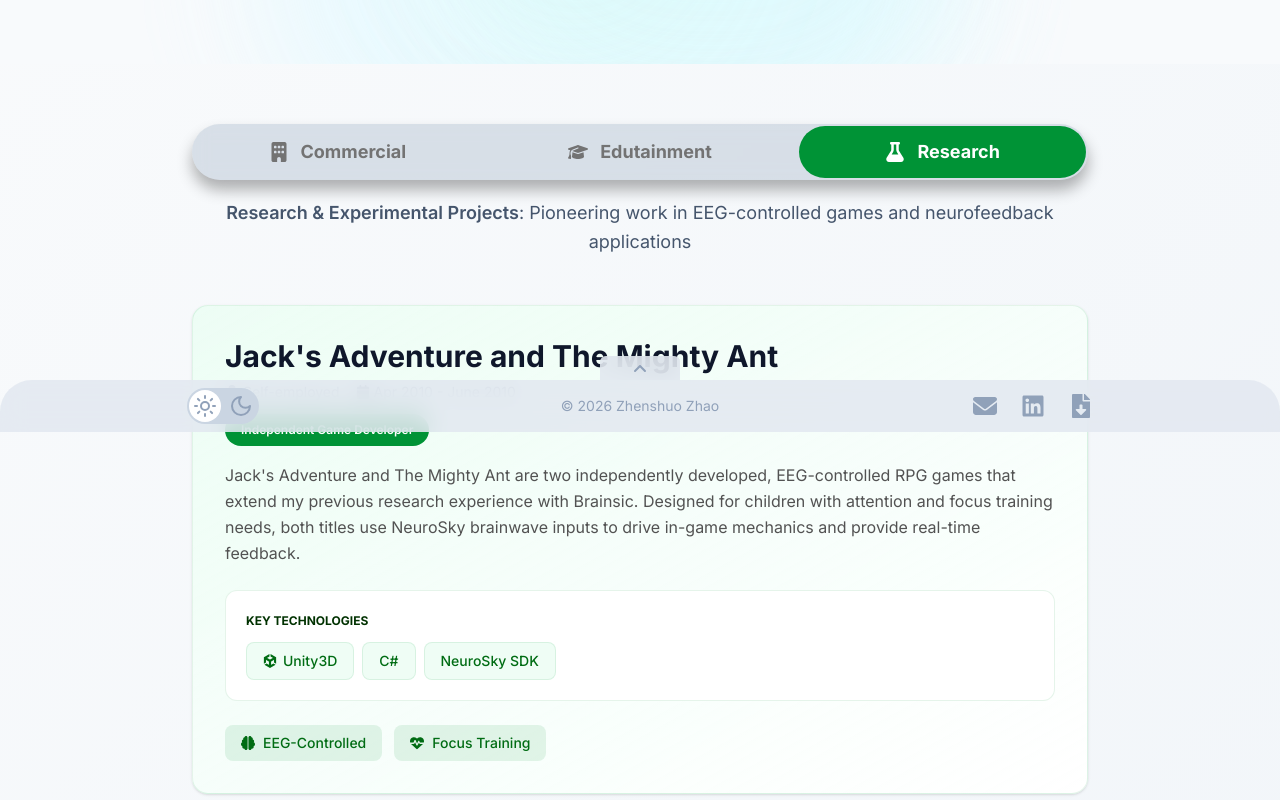
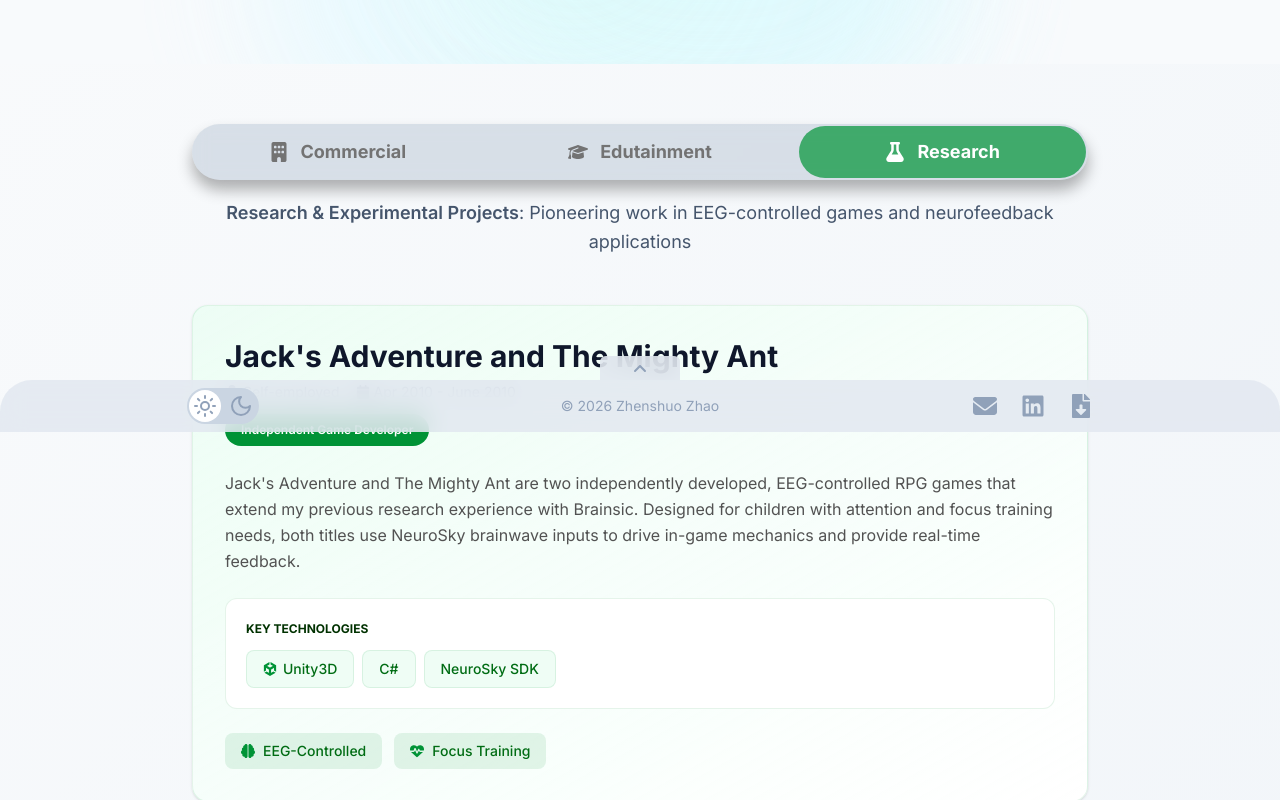
Before and after one commit to ZHENSHUO-ZHAO/portfolio, a React (Vite) app: page /project/research in a window 1280 px wide. Shown: the part 420-1220 px from the top of the page. Built offline with nearby package versions, Linux system fonts and the light colour scheme.

Commit message:
Added dark theme to the project page.

```diff
--- a/src/components/page/ContactCardSection.tsx
+++ b/src/components/page/ContactCardSection.tsx
@@ -53,7 +53,7 @@ export function ContactCardSection({
           />
         </div>
       ) : (
-        <>
+        <div className="relative">
           <SectionHeading
             data={headingData}
             invertColor={invertColor}
@@ -65,7 +65,7 @@ export function ContactCardSection({
             invertColor={invertColor}
             buttonsColor={buttonsColor}
           />
-        </>
+        </div>
       )}
     </section>
   );
@@ -100,7 +100,7 @@ function ContactButtons({
       </ContactLink>
       <ContactLink
         data={links[1].contact}
-        className={`px-8 py-4 bg-white/10 backdrop-blur-sm ${buttonsColorTmp[1].text} ${buttonsColorTmp[1].bg}  ${buttonsColorTmp[1].border} border-2 rounded-xl font-semibold flex gap-2 justify-center items-center
+        className={`px-8 py-4 backdrop-blur-sm ${buttonsColorTmp[1].text} ${buttonsColorTmp[1].bg}  ${buttonsColorTmp[1].border} border-2 rounded-xl font-semibold flex gap-2 justify-center items-center
         hover:-translate-y-1 active:-translate-y-1 transition duration-300`}
       >
         {Icon2 && <Icon2 />}
@@ -113,25 +113,25 @@ function ContactButtons({
 const tagColorNormal: IconColor = {
   icon: "text-tone5-300",
   text: "text-secondary",
-  bg: "bg-white border-4 border-slate-100",
+  bg: "bg-white dark:bg-slate-800 border-4 border-slate-100 dark:border-slate-900",
 };
 
 const tagColorInvert: IconColor = {
   icon: "text-tone5-300",
   text: "text-white",
-  bg: "bg-white/20",
+  bg: "bg-white/10 border-4 border-white/15",
 };
 
 const buttonsColorNormal: IconColor[] = [
   {
     text: "text-white",
-    bg: "bg-tone1-700 hover:bg-tone1-600 active:bg-tone1-600",
+    bg: "bg-tone1-700 dark:bg-tone1-600 hover:bg-tone1-600 dark:hover:bg-tone1-500 active:bg-tone1-600 dark:active:bg-tone1-500",
     shadow:
-      "shadow-tone1-700/20 hover:shadow-tone1-600/20 active:shadow-tone1-600/20",
+      "shadow-tone1-700/20 dark:shadow-tone1-600/50 hover:shadow-tone1-600/20 dark:hover:shadow-tone1-500/50 dark:active:shadow-tone1-500/50 active:shadow-tone1-600/20",
   },
   {
     text: "text-secondary",
-    bg: "bg-slate-100 hover:bg-white active:bg-white",
+    bg: "bg-slate-200 dark:bg-white/10 hover:bg-slate-100 dark:hover:bg-white/40 active:bg-slate-100 dark:active:bg-white/40 ",
     border: "border-slate-200",
   },
 ];
--- a/src/index.css
+++ b/src/index.css
@@ -214,6 +214,10 @@
     @apply bg-linear-to-br from-slate-50 to-slate-100;
   }
 
+  .dark .bg-color-normal {
+    @apply bg-linear-to-br from-slate-950 to-slate-900;
+  }
+
   .bg-color-invert {
     @apply bg-linear-to-br from-slate-900 via-slate-900 to-slate-700;
   }
--- a/src/pages/About/About.tsx
+++ b/src/pages/About/About.tsx
@@ -25,9 +25,7 @@ export default function About() {
         id="journey-section"
         headingData={content.journey.heading}
         maxWidth="mx-auto max-w-4xl"
-        bgChildren={
-          <div className="size-full bg-color-normal dark:bg-linear-to-br dark:from-slate-950 dark:to-slate-900" />
-        }
+        bgChildren={<div className="size-full bg-color-normal" />}
       >
         <Journey data={content.journey.items} />
       </Section>
--- a/src/pages/Experience/JobList.tsx
+++ b/src/pages/Experience/JobList.tsx
@@ -31,7 +31,7 @@ const cardColors: CardColor[] = [
       }, // For time, checkmark, products titles and markets
       { text: "text-tone1-900 dark:text-tone1-400", bg: "" }, // For products heading
       {
-        text: "text-tone1-700 dark:text-tone1-400",
+        text: "text-tone1-600 [&>span]:text-tone1-700 dark:text-tone1-400 dark:[&>span]:text-tone1-200",
         bg: "",
         border: "border-tone1-700/30 dark:border-tone1-500/20",
         shadow: `hover:shadow-[0_2px_8px_color-mix(in_oklch,var(--color-tone1-700)_50%,transparent)]
@@ -57,7 +57,7 @@ const cardColors: CardColor[] = [
       }, // For time, checkmark, products titles and markets
       { text: "text-tone2-900 dark:text-tone2-400", bg: "" }, // For products heading
       {
-        text: "text-tone2-700 dark:text-tone2-400",
+        text: "text-tone2-600 [&>span]:text-tone2-700 dark:text-tone2-400 dark:[&>span]:text-tone2-200",
         bg: "",
         border: "border-tone2-700/30 dark:border-tone2-500/20",
         shadow: `hover:shadow-[0_2px_8px_color-mix(in_oklch,var(--color-tone2-700)_50%,transparent)]
@@ -83,7 +83,7 @@ const cardColors: CardColor[] = [
       }, // For time, checkmark, products titles and markets
       { text: "text-tone3-900 dark:text-tone3-400", bg: "" }, // For products heading
       {
-        text: "text-tone3-700 dark:text-tone3-400",
+        text: "text-tone3-600 [&>span]:text-tone3-700 dark:text-tone3-400 dark:[&>span]:text-tone3-200",
         bg: "",
         border: "border-tone3-700/30 dark:border-tone3-500/20",
         shadow: `hover:shadow-[0_2px_8px_color-mix(in_oklch,var(--color-tone3-700)_50%,transparent)]
@@ -109,7 +109,7 @@ const cardColors: CardColor[] = [
       }, // For time, checkmark, products titles and markets
       { text: "text-tone4-900 dark:text-tone4-400", bg: "" }, // For products heading
       {
-        text: "text-tone4-700 dark:text-tone4-400",
+        text: "text-tone4-600 [&>span]:text-tone4-700 dark:text-tone4-400 dark:[&>span]:text-tone4-200",
         bg: "",
         border: "border-tone4-700/30 dark:border-tone4-500/20",
         shadow: `hover:shadow-[0_2px_8px_color-mix(in_oklch,var(--color-tone4-700)_50%,transparent)]
@@ -135,7 +135,7 @@ const cardColors: CardColor[] = [
       }, // For time, checkmark, products titles and markets
       { text: "text-tone5-900 dark:text-tone5-400", bg: "" }, // For products heading
       {
-        text: "text-tone5-700 dark:text-tone5-400",
+        text: "text-tone5-600 [&>span]:text-tone5-700 dark:text-tone5-400 dark:[&>span]:text-tone5-200",
         bg: "",
         border: "border-tone5-700/30 dark:border-tone5-500/20",
         shadow: `hover:shadow-[0_2px_8px_color-mix(in_oklch,var(--color-tone5-700)_50%,transparent)]
--- a/src/pages/Home/Home.tsx
+++ b/src/pages/Home/Home.tsx
@@ -62,7 +62,7 @@ export default function Home() {
         tagColor={{
           icon: "text-white",
           text: "text-white",
-          bg: "bg-white/20",
+          bg: "bg-white/10 border-4 border-white/15",
         }}
         links={content.contact.items}
         bgChildren={
--- a/src/pages/Project/CategoryNav.tsx
+++ b/src/pages/Project/CategoryNav.tsx
@@ -148,7 +148,7 @@ export default function CategoryNav({
       )}
       <ul
         ref={ulRef}
-        className="absolute inset-x-0 flex items-center gap-2 sm:gap-4 rounded-full p-0.5 bg-slate-400/30 backdrop-blur-sm overflow-x-scroll shadow-[0_10px_15px_rgba(0,0,0,0.3)]"
+        className="absolute inset-x-0 flex items-center gap-2 sm:gap-4 rounded-full p-0.5 bg-slate-400/30 dark:bg-slate-700/70 backdrop-blur-sm overflow-x-scroll shadow-[0_10px_15px_rgba(0,0,0,0.3)] dark:shadow-[0_20px_18px_rgba(0,0,0,1)]"
         style={{
           scrollbarWidth: "none",
           msOverflowStyle: "none",
@@ -203,12 +203,12 @@ function ScrollButton({
   return (
     <button
       onClick={() => callback(direction)}
-      className={`absolute ${direction === "left" ? "-left-px" : "-right-px"} top-0 bottom-1 aspect-square px-2 z-20 flex items-center justify-center bg-slate-200/50 backdrop-blur-xs rounded-full cursor-pointer border border-slate-200/50`}
+      className={`absolute ${direction === "left" ? "-left-px" : "-right-px"} top-0 bottom-1 aspect-square px-2 z-20 flex items-center justify-center bg-slate-200/50 dark:bg-slate-500/50 backdrop-blur-xs rounded-full cursor-pointer border border-slate-200/50 dark:border-slate-500/50`}
     >
       {direction === "left" ? (
-        <FaChevronLeft className="text-neutral-500" />
+        <FaChevronLeft className="text-neutral-500 dark:text-neutral-300" />
       ) : (
-        <FaChevronRight className="text-neutral-500" />
+        <FaChevronRight className="text-neutral-500 dark:text-neutral-300" />
       )}
     </button>
   );
@@ -219,17 +219,17 @@ type scrollDirection = "left" | "right";
 const navColors: CardColor[] = [
   {
     icon: { text: "", bg: "" },
-    bg: "bg-tone1-600",
-    border: "border-tone1-100",
+    bg: "bg-tone1-600/70 dark:bg-tone1-500/50",
+    border: "",
   },
   {
     icon: { text: "", bg: "" },
-    bg: "bg-tone3-600",
-    border: "border-tone3-100",
+    bg: "bg-tone3-600/70 dark:bg-tone3-500/50",
+    border: "",
   },
   {
     icon: { text: "", bg: "" },
-    bg: "bg-tone5-600",
-    border: "border-tone5-100",
+    bg: "bg-tone5-600/70 dark:bg-tone5-500/50",
+    border: "",
   },
 ];
--- a/src/pages/Project/Project.tsx
+++ b/src/pages/Project/Project.tsx
@@ -48,6 +48,7 @@ export default function Project() {
         id="collaborate-section"
         headingData={content.contact.heading}
         links={content.contact.items}
+        bgChildren={<div className="size-full dark:bg-slate-950" />}
       />
     </Page>
   );
--- a/src/pages/Project/ProjectCategory.tsx
+++ b/src/pages/Project/ProjectCategory.tsx
@@ -33,7 +33,7 @@ export default function ProjectCategory({
 
   return (
     <section className="relative" aria-labelledby={categoryId} id={categoryId}>
-      <p className="w-full text-center text-slate-600 text-sm md:text-base lg:text-lg mb-8 md:mb-12">
+      <p className="w-full text-center text-slate-600 dark:text-slate-400 text-sm md:text-base lg:text-lg mb-8 md:mb-12">
         <span className="font-semibold">{categoryData.category}</span>
         <span>: {categoryData.definition}</span>
       </p>
@@ -79,10 +79,10 @@ function Item({
     <article
       aria-labelledby={itemData.id}
       id={itemData.id}
-      className={`relative bg-linear-to-br ${color.bg} to-white border ${color.border} rounded-2xl p-5 md:p-7 lg:p-8 shadow-sm`}
+      className={`relative bg-linear-to-br ${color.bg} to-white dark:to-slate-900 border ${color.border} rounded-2xl p-5 md:p-7 lg:p-8 shadow-sm`}
     >
       {/* Title */}
-      <h3 className="text-xl md:text-2xl lg:text-3xl font-bold text-slate-900 mb-2">
+      <h3 className="text-xl md:text-2xl lg:text-3xl font-bold text-slate-900 dark:text-white mb-2">
         {itemData.title}
       </h3>
 
@@ -102,7 +102,7 @@ function Item({
 
       {/* Roles */}
       <div
-        className={`px-3 md:px-4 py-2 w-fit ${color.icon.bg} text-white text-xs font-semibold rounded-full mb-3 md:mb-4 flex flex-wrap gap-1 items-center`}
+        className={`px-3 md:px-4 py-2 w-fit ${color.icon.bg} text-white text-xs font-semibold rounded-full mb-6 flex flex-wrap gap-1 items-center`}
       >
         {itemData.roles.map((r, i) => (
           <React.Fragment key={`role_${i}`}>
@@ -121,7 +121,8 @@ function Item({
           <TagList
             data={itemData.releases}
             containerClassName="gap-2"
-            itemClassname={`gap-1.5 px-3 md:px-4 py-1 md:py-2 ${color.tags![0].bg} rounded-lg text-sm font-medium ${color.tags![0].icon} border ${color.tags![0].border}`}
+            itemClassname={`gap-1.5 px-3 md:px-4 py-1 md:py-2 ${color.tags![0].bg} rounded-lg text-sm font-medium ${color.tags![0].icon} border ${color.tags![0].border}
+            ${color.tags![0].shadow} hover:-translate-y-0.5 active:-translate-y-0.5 transition duration-300`}
             defaultIcon={FaStar}
           />
         </SubSection>
@@ -132,7 +133,8 @@ function Item({
         <SkillList
           data={itemData.skills}
           ulClassName="gap-2"
-          liClassName={`flex justify-center items-center gap-1.5 px-3 md:px-4 py-1 md:py-2 ${color.tags![0].bg} ${color.tags![0].icon} text-sm font-medium rounded-lg border ${color.tags![0].border}`}
+          liClassName={`flex justify-center items-center gap-1.5 px-3 md:px-4 py-1 md:py-2 ${color.tags![0].bg} ${color.tags![0].icon} text-sm font-medium rounded-lg border ${color.tags![0].border}
+          ${color.tags![0].shadow} hover:-translate-y-0.5 active:-translate-y-0.5 transition duration-300`}
         />
       </SubSection>
 
@@ -140,7 +142,8 @@ function Item({
       <TagList
         data={itemData.tags}
         containerClassName="gap-2 md:gap-3"
-        itemClassname={`gap-2 px-3 md:px-4 py-2 ${color.tags![1].bg} rounded-lg text-sm font-medium ${color.tags![1].text}`}
+        itemClassname={`gap-2 px-3 md:px-4 py-2 ${color.tags![1].bg} rounded-lg text-sm font-medium ${color.tags![1].text}
+        ${color.tags![1].shadow} hover:-translate-y-0.5 active:-translate-y-0.5 transition duration-300`}
       />
 
       <AnimatePresence>{showFx && <ProjectOutlineFx />}</AnimatePresence>
@@ -159,7 +162,7 @@ function SubSection({
 }) {
   return (
     <div
-      className={`bg-white rounded-xl p-4 md:p-5 border ${color.border} mb-4 md:mb-6`}
+      className={`bg-white dark:bg-slate-950/50 rounded-xl p-4 md:p-5 border ${color.border} mb-4 md:mb-6`}
     >
       <p
         className={`text-xs font-bold ${color.tags![0].text} uppercase mb-2 md:mb-3`}
@@ -206,52 +209,76 @@ function TagList({
 const projectColors: CardColor[] = [
   {
     icon: { text: "", bg: "bg-tone1-600" },
-    bg: "from-tone1-50/70",
-    border: "border-tone1-600/10",
+    bg: "from-tone1-50/70 dark:from-tone1-900/30",
+    border: "border-tone1-600/10 dark:border-tone1-300/10",
     tags: [
       {
-        text: "text-tone1-900",
-        icon: "text-tone1-700",
-        bg: "bg-tone1-100/30",
-        border: "border-tone1-600/10",
+        text: "text-tone1-900 dark:text-tone1-400", // For sub-section heading
+        icon: "text-tone1-600 [&>span]:text-tone1-700 dark:text-tone1-400 dark:[&>span]:text-tone1-200", // For sub-section tag list
+        bg: "bg-tone1-100/30 dark:bg-tone1-800/30", // For sub-section tag list
+        border: "border-tone1-600/10 dark:border-tone1-700/80", // For sub-section tag list
+        shadow: `hover:shadow-[0_2px_8px_color-mix(in_oklch,var(--color-tone1-700)_50%,transparent)]
+          active:shadow-[0_2px_8px_color-mix(in_oklch,var(--color-tone1-700)_50%,transparent)]
+          dark:hover:shadow-[0_2px_8px_color-mix(in_oklch,var(--color-tone1-500)_70%,transparent)]
+          dark:active:shadow-[0_2px_8px_color-mix(in_oklch,var(--color-tone1-500)_70%,transparent)]`,
       },
       {
-        text: "text-tone1-700",
-        bg: "bg-tone1-600/10",
+        text: "text-tone1-600 [&>span]:text-tone1-700 dark:text-tone1-400 dark:[&>span]:text-tone1-200", // For bottom tag list
+        bg: "bg-tone1-600/10 dark:bg-tone1-900/40", // For bottom tag list
+        shadow: `hover:shadow-[0_2px_8px_color-mix(in_oklch,var(--color-tone1-700)_50%,transparent)]
+          active:shadow-[0_2px_8px_color-mix(in_oklch,var(--color-tone1-700)_50%,transparent)]
+          dark:hover:shadow-[0_2px_8px_color-mix(in_oklch,var(--color-tone1-500)_70%,transparent)]
+          dark:active:shadow-[0_2px_8px_color-mix(in_oklch,var(--color-tone1-500)_70%,transparent)]`,
       },
     ],
   },
   {
     icon: { text: "", bg: "bg-tone3-600" },
-    bg: "from-tone3-50/70",
-    border: "border-tone3-600/10",
+    bg: "from-tone3-50/70 dark:from-tone3-900/30",
+    border: "border-tone3-600/10 dark:border-tone3-300/10",
     tags: [
       {
-        text: "text-tone3-900",
-        icon: "text-tone3-700",
-        bg: "bg-tone3-100/30",
-        border: "border-tone3-600/10",
+        text: "text-tone3-900 dark:text-tone3-400", // For sub-section heading
+        icon: "text-tone3-600 [&>span]:text-tone3-700 dark:text-tone3-400 dark:[&>span]:text-tone3-200", // For sub-section tag list
+        bg: "bg-tone3-100/30 dark:bg-tone3-800/30", // For sub-section tag list
+        border: "border-tone3-600/10 dark:border-tone3-700/80", // For sub-section tag list
+        shadow: `hover:shadow-[0_2px_8px_color-mix(in_oklch,var(--color-tone3-700)_50%,transparent)]
+          active:shadow-[0_2px_8px_color-mix(in_oklch,var(--color-tone3-700)_50%,transparent)]
+          dark:hover:shadow-[0_2px_8px_color-mix(in_oklch,var(--color-tone3-500)_70%,transparent)]
+          dark:active:shadow-[0_2px_8px_color-mix(in_oklch,var(--color-tone3-500)_70%,transparent)]`,
       },
       {
-        text: "text-tone3-700",
-        bg: "bg-tone3-600/10",
+        text: "text-tone3-600 [&>span]:text-tone3-700 dark:text-tone3-400 dark:[&>span]:text-tone3-200", // For bottom tag list
+        bg: "bg-tone3-600/10 dark:bg-tone3-900/40", // For bottom tag list
+        shadow: `hover:shadow-[0_2px_8px_color-mix(in_oklch,var(--color-tone3-700)_50%,transparent)]
+          active:shadow-[0_2px_8px_color-mix(in_oklch,var(--color-tone3-700)_50%,transparent)]
+          dark:hover:shadow-[0_2px_8px_color-mix(in_oklch,var(--color-tone3-500)_70%,transparent)]
+          dark:active:shadow-[0_2px_8px_color-mix(in_oklch,var(--color-tone3-500)_70%,transparent)]`,
       },
     ],
   },
   {
     icon: { text: "", bg: "bg-tone5-600" },
-    bg: "from-tone5-50/70",
-    border: "border-tone5-600/10",
+    bg: "from-tone5-50/70 dark:from-tone5-900/30",
+    border: "border-tone5-600/10 dark:border-tone5-300/10",
     tags: [
       {
-        text: "text-tone5-900",
-        icon: "text-tone5-700",
-        bg: "bg-tone5-100/30",
-        border: "border-tone5-600/10",
+        text: "text-tone5-900 dark:text-tone5-400", // For sub-section heading
+        icon: "text-tone5-600 [&>span]:text-tone5-700 dark:text-tone5-400 dark:[&>span]:text-tone5-200", // For sub-section tag list
+        bg: "bg-tone5-100/30 dark:bg-tone5-800/30", // For sub-section tag list
+        border: "border-tone5-600/10 dark:border-tone5-700/80", // For sub-section tag list
+        shadow: `hover:shadow-[0_2px_8px_color-mix(in_oklch,var(--color-tone5-700)_50%,transparent)]
+          active:shadow-[0_2px_8px_color-mix(in_oklch,var(--color-tone5-700)_50%,transparent)]
+          dark:hover:shadow-[0_2px_8px_color-mix(in_oklch,var(--color-tone5-500)_70%,transparent)]
+          dark:active:shadow-[0_2px_8px_color-mix(in_oklch,var(--color-tone5-500)_70%,transparent)]`,
       },
       {
-        text: "text-tone5-700",
-        bg: "bg-tone5-600/10",
+        text: "text-tone5-600 [&>span]:text-tone5-700 dark:text-tone5-400 dark:[&>span]:text-tone5-200", // For bottom tag list
+        bg: "bg-tone5-600/10 dark:bg-tone5-900/40", // For bottom tag list
+        shadow: `hover:shadow-[0_2px_8px_color-mix(in_oklch,var(--color-tone5-700)_50%,transparent)]
+          active:shadow-[0_2px_8px_color-mix(in_oklch,var(--color-tone5-700)_50%,transparent)]
+          dark:hover:shadow-[0_2px_8px_color-mix(in_oklch,var(--color-tone5-500)_70%,transparent)]
+          dark:active:shadow-[0_2px_8px_color-mix(in_oklch,var(--color-tone5-500)_70%,transparent)]`,
       },
     ],
   },
--- a/src/pages/Skill/Skill.tsx
+++ b/src/pages/Skill/Skill.tsx
@@ -63,6 +63,7 @@ export default function Skill() {
         id="collaborate-section"
         headingData={content.contact.heading}
         links={content.contact.items}
+        bgChildren={<div className="size-full dark:bg-slate-950" />}
       />
     </Page>
   );
```
